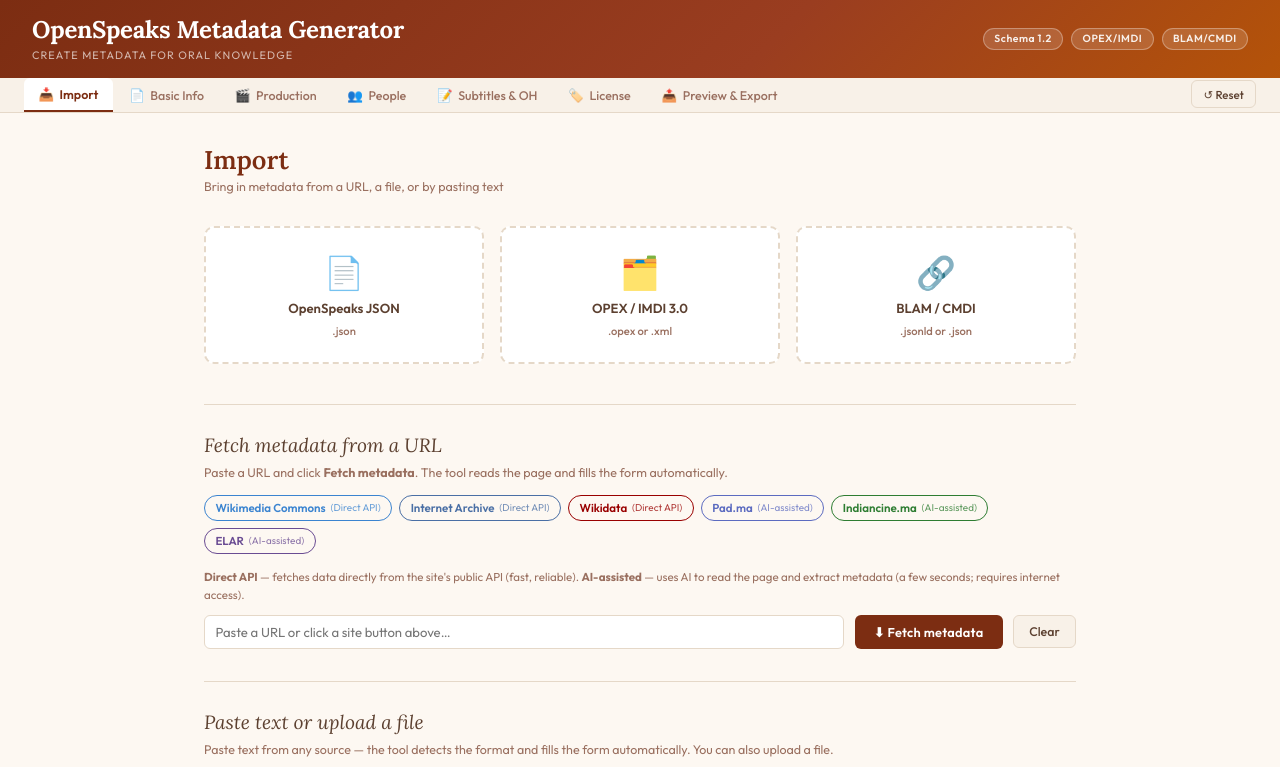
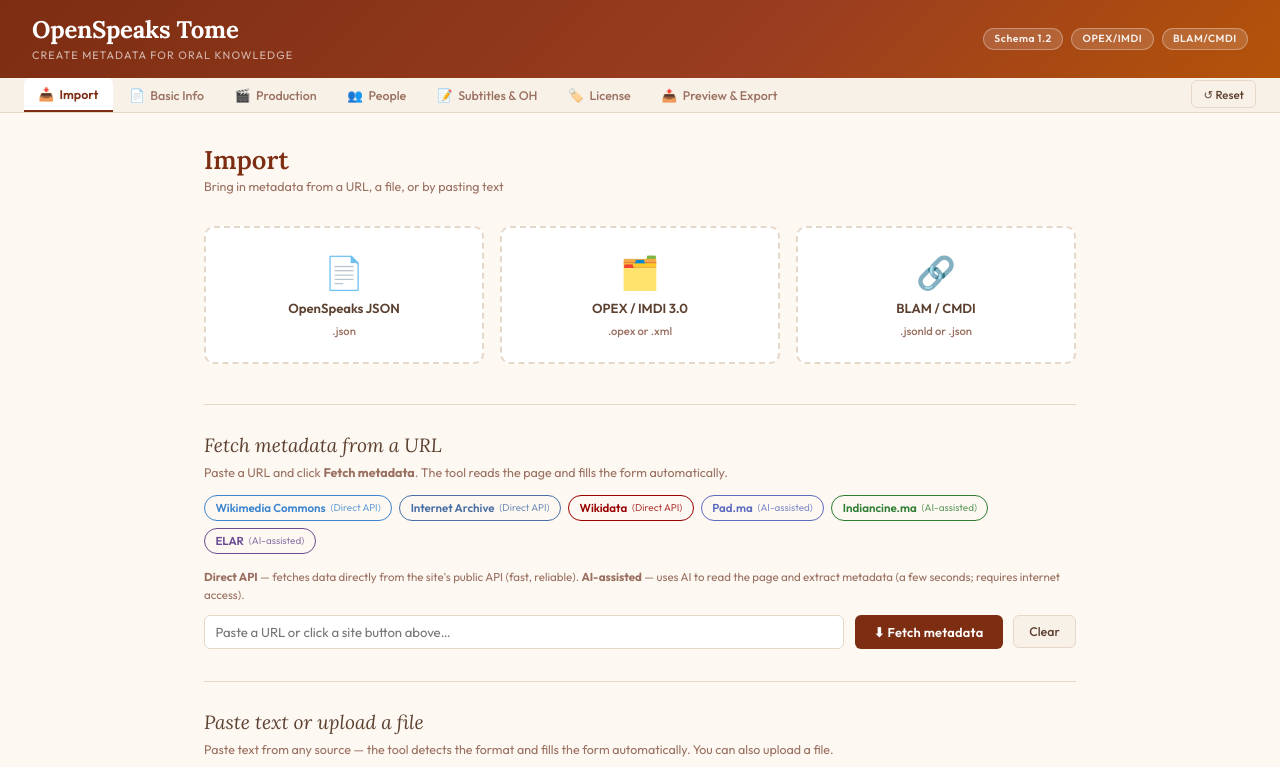
Before and after one commit to OpenSpeaks/Tome, a plain HTML site: page index.html in a window 1280 px wide. Shown: the top 767 px of the page. Drawn offline with nearby package versions, Linux system fonts and the light colour scheme.

Commit message:
renaming

```diff
--- a/index.html
+++ b/index.html
@@ -2,7 +2,7 @@
 <html lang="en">
   <head>
     <meta charset="UTF-8" />
-    <title>OpenSpeaks Metadata Generator</title>
+    <title>OpenSpeaks Tome</title>
     <meta name="viewport" content="width=device-width, initial-scale=1.0" />
     <!-- React and ReactDOM from CDN -->
     <script crossorigin src="https://unpkg.com/react@18/umd/react.development.js"></script>
@@ -24,7 +24,7 @@
 const APP_VERSION = "0.1.1-beta";
 
 // ============================================================
-// OpenSpeaks Metadata Generator is an open source tool published by OpenSpeaks and maintained by Subhashish Panigrahi. Published under the MIT License. Updated 7 May 2026.
+// OpenSpeaks Tome is an open source tool published by OpenSpeaks and maintained by Subhashish Panigrahi. Published under the MIT License. Updated 7 May 2026.
 //
 // DATA MODEL
 // ============================================================
@@ -1597,7 +1597,7 @@
       {/* ── Header ── */}
       <header style={{ background: "linear-gradient(135deg, #7c2d12 0%, #9a3d20 60%, #b45309 100%)", padding: "1rem 2rem", display: "flex", alignItems: "center", justifyContent: "space-between", boxShadow: "0 2px 16px rgba(0,0,0,.25)" }}>
         <div>
-          <div style={{ fontFamily: "var(--font-display)", fontSize: "1.5rem", fontWeight: 700, color: "#fff", letterSpacing: "-0.01em", lineHeight: 1.2 }}>OpenSpeaks Metadata Generator</div>
+          <div style={{ fontFamily: "var(--font-display)", fontSize: "1.5rem", fontWeight: 700, color: "#fff", letterSpacing: "-0.01em", lineHeight: 1.2 }}>OpenSpeaks Tome</div>
           <div style={{ fontSize: "0.68rem", color: "rgba(255,255,255,.65)", letterSpacing: "0.1em", textTransform: "uppercase", marginTop: "3px" }}>Create metadata for oral knowledge</div>
         </div>
         <div style={{ display: "flex", gap: "0.5rem", flexShrink: 0 }}>
```
